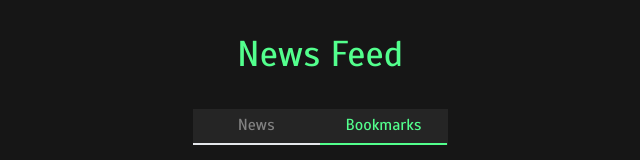
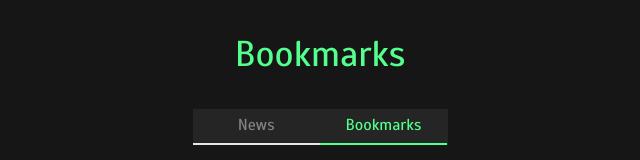
Before and after one commit to AmanamIsrael/vendease-news, a Next.js app: page /bookmarks in a window 1280 px wide. Shown: the top 160 px of the page, without its empty margins (320-960 px from the left). Built offline with nearby package versions, Linux system fonts and the light colour scheme.

Commit message:
Feature: add dynamic title when changing pages

```diff
--- a/src/layout/MainLayout.tsx
+++ b/src/layout/MainLayout.tsx
@@ -1,3 +1,4 @@
+import { useRouter } from "next/router"
 import Tabs from "../components/Tabs"
 
 interface MainLayoutProps {
@@ -5,10 +6,11 @@ interface MainLayoutProps {
 }
 
 const MainLayout: React.FC<MainLayoutProps> = ({ children }) => {
+    const title = useRouter().pathname === '/' ? 'News feed' : 'Bookmarks'
     return (
         <>
             <section className='h-screen pt-[32px]'>
-                <p className='leading-44.78 text-4xl text-green mb-[32px] capitalise text-center'>News Feed</p>
+                <p className='leading-44.78 text-4xl text-green mb-[32px] capitalise text-center'>{title}</p>
                 <div className='grid gap-[32px] justify-items-center md:w-[600px] w-[350px] mx-auto'>
                     <Tabs />
                     <main className="w-full">
```
